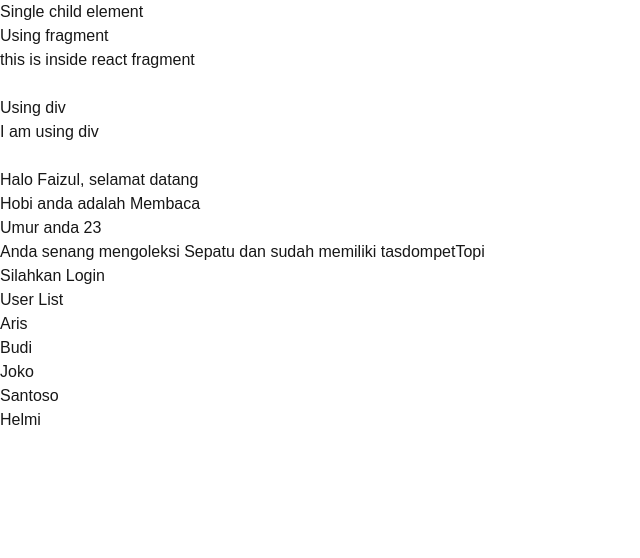
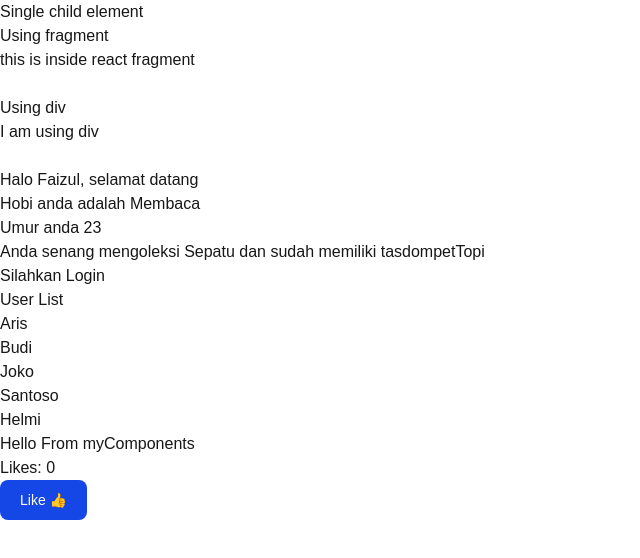
Before and after one commit to ffuad13/sinau-koding-fs, a Next.js app: page / in a window 1280 px wide. Shown: the top 558 px of the page, without its empty margins (0-640 px from the left). Built offline with nearby package versions, Linux system fonts and the light colour scheme.

Commit message:
add class components

```diff
--- /dev/null
+++ b/src/app/components/myComponents.js
@@ -0,0 +1,20 @@
+'use client'
+
+import {Component, useState} from 'react'
+
+export default class HelloComponent extends Component {
+	render() {
+		return <p>Hello From myComponents</p>
+	}
+}
+
+export const LikeButton = () => {
+	const [likes, setLikes] = useState(0)
+
+	return (
+		<div>
+			<p>Likes: {likes}</p>
+			<button className='text-white bg-blue-700 hover:bg-blue-800 focus:ring-4 focus:ring-blue-300 font-medium rounded-lg text-sm px-5 py-2.5 me-2 mb-2 dark:bg-blue-600 dark:hover:bg-blue-700 focus:outline-none dark:focus:ring-blue-800' onClick={() => setLikes(likes + 1)}>Like 👍</button>
+		</div>
+	)
+}
--- a/src/app/page.js
+++ b/src/app/page.js
@@ -1,4 +1,5 @@
 import React from "react";
+import HelloComponent, {LikeButton} from '@/app/components/myComponents'
 
 const App = () => {
 	// return React.createElement("h1", null, "Hello, no JSX") //tanpa jsx
@@ -72,6 +73,8 @@ const App = () => {
 			<h2>User List</h2>
 			<UserList users={dataUserFromDB}/>
 		</div>
+		<HelloComponent />
+		<LikeButton />
 		</>
 	)
 }
```
